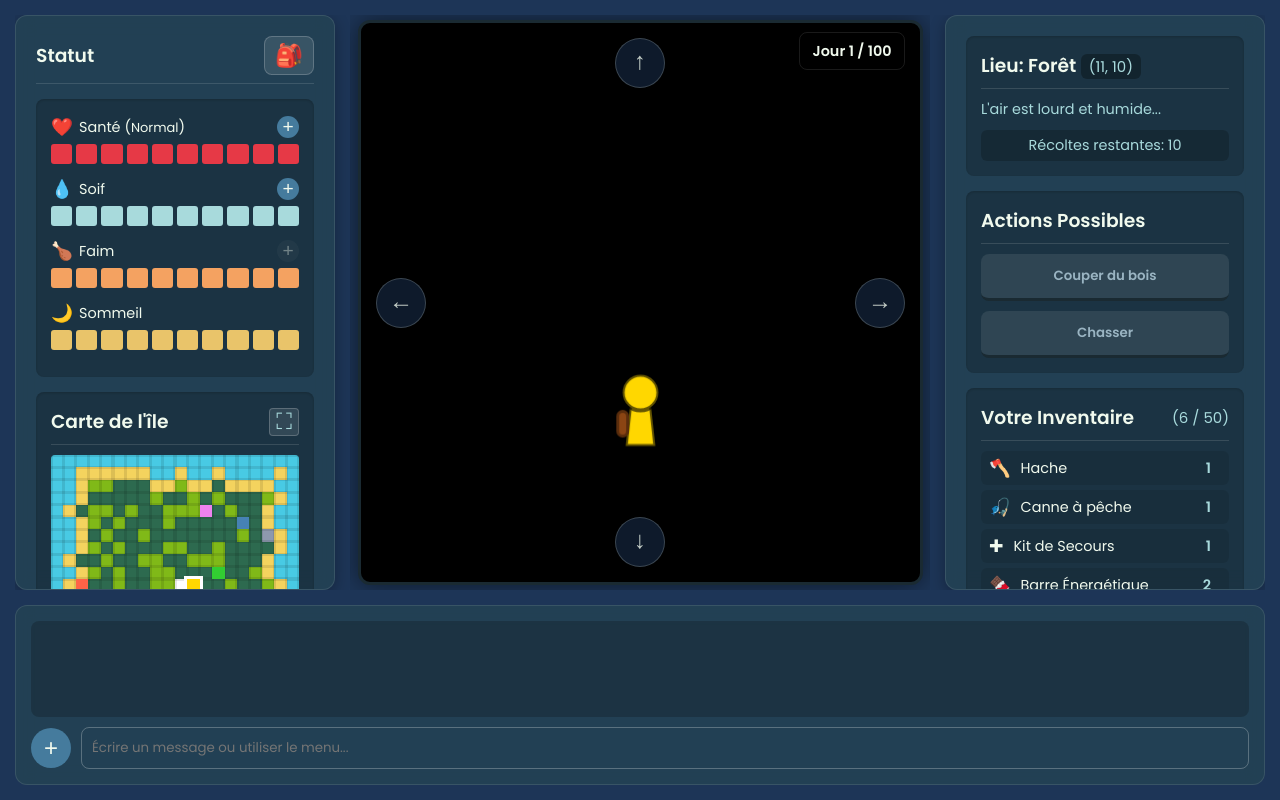
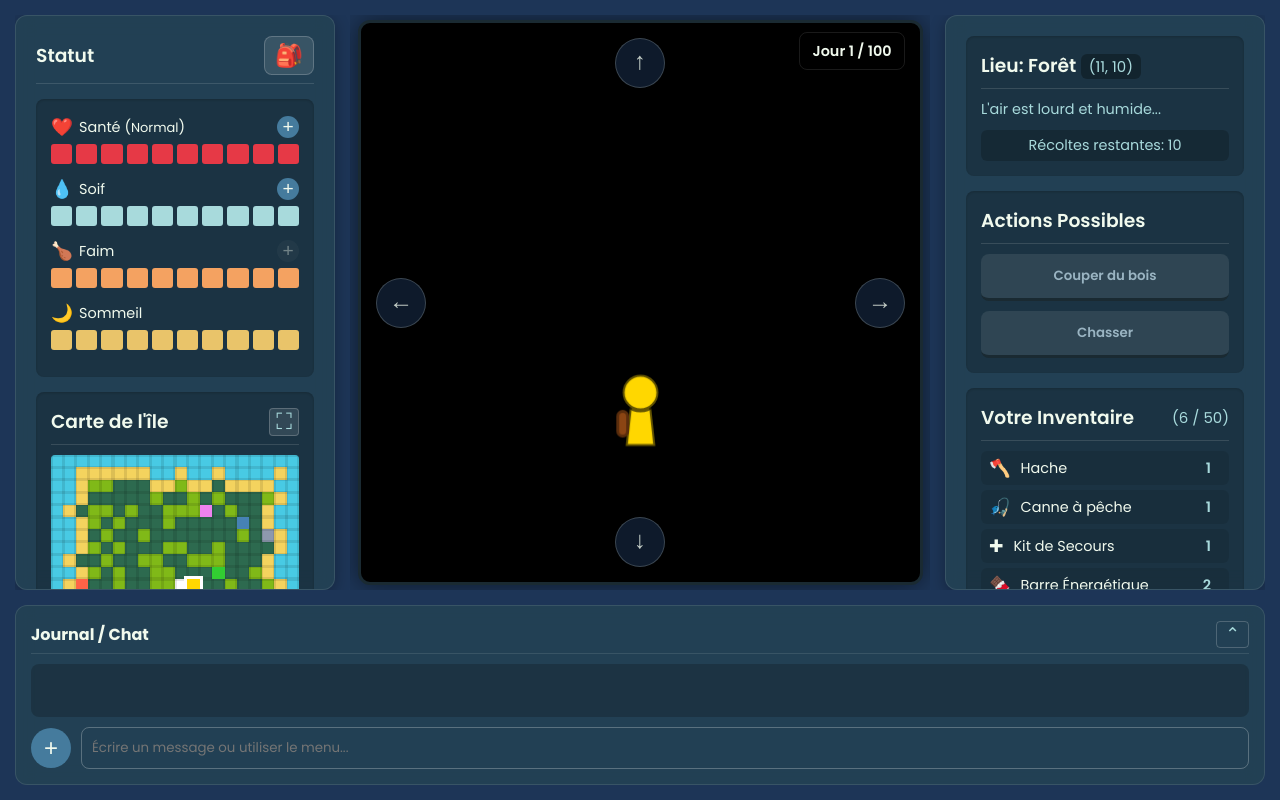
Before and after one commit to gabetv/100, a plain HTML site: page index.html in a window 1280 px wide. Drawn offline with Linux system fonts and the light colour scheme; animation ran at ten frames a second.

Commit message:
Add files via upload

```diff
--- a/index.html
+++ b/index.html
@@ -102,6 +102,10 @@
         <!-- ### BARRE INFÉRIEURE ### -->
         <div id="bottom-bar">
             <div id="chat-container">
+                <div id="chat-header">
+                    <h3>Journal / Chat</h3>
+                    <button id="toggle-chat-size-btn" title="Agrandir/Réduire le chat">⌃</button>
+                </div>
                 <div id="chat-messages"></div>
                 <div id="chat-input-area">
                     <div id="quick-chat-menu">
--- a/js/main.js
+++ b/js/main.js
@@ -258,6 +258,17 @@ function setupEventListeners() {
     document.getElementById('consume-thirst-btn').addEventListener('click', () => handleConsumeClick('thirst'));
     document.getElementById('consume-hunger-btn').addEventListener('click', () => handleConsumeClick('hunger'));
 
+    UI.toggleChatSizeBtn.addEventListener('click', () => {
+        const isEnlarged = UI.bottomBarEl.classList.toggle('chat-enlarged');
+        if (isEnlarged) {
+            UI.toggleChatSizeBtn.textContent = '⌄'; // Flèche vers le bas
+            UI.toggleChatSizeBtn.title = "Réduire le chat";
+        } else {
+            UI.toggleChatSizeBtn.textContent = '⌃'; // Flèche vers le haut
+            UI.toggleChatSizeBtn.title = "Agrandir le chat";
+        }
+    });
+
     const quickChatButton = document.getElementById('quick-chat-button');
     const quickChatMenu = document.getElementById('quick-chat-menu');
     quickChatButton.addEventListener('click', () => quickChatMenu.classList.toggle('visible'));
--- a/js/ui/dom.js
+++ b/js/ui/dom.js
@@ -11,6 +11,8 @@ export const tileNameEl = document.getElementById('tile-name');
 export const tileDescriptionEl = document.getElementById('tile-description');
 export const actionsEl = document.getElementById('actions');
 export const chatInputEl = document.getElementById('chat-input-field');
+export const toggleChatSizeBtn = document.getElementById('toggle-chat-size-btn');
+export const bottomBarEl = document.getElementById('bottom-bar');
 export const dayCounterEl = document.getElementById('day-counter');
 
 // --- STATS JOUEUR ---
--- a/style.css
+++ b/style.css
@@ -71,8 +71,24 @@ body { font-family: 'Poppins', sans-serif; background-color: var(--bg-main); col
 #nav-north { top: 15px; left: 50%; transform: translateX(-50%); } #nav-north:hover { transform: translateX(-50%) scale(1.1); } #nav-south { bottom: 15px; left: 50%; transform: translateX(-50%); } #nav-south:hover { transform: translateX(-50%) scale(1.1); } #nav-west { left: 15px; top: 50%; transform: translateY(-50%); } #nav-west:hover { transform: translateY(-50%) scale(1.1); } #nav-east { right: 15px; top: 50%; transform: translateY(-50%); } #nav-east:hover { transform: translateY(-50%) scale(1.1); }
 
 /* BARRE INFÉRIEURE */
-#bottom-bar { background-color: var(--bg-panel); backdrop-filter: blur(10px); -webkit-backdrop-filter: blur(10px); height: 180px; flex-shrink: 0; display: flex; border-radius: var(--border-radius); padding: 15px; border: 1px solid rgba(255, 255, 255, 0.1); position: relative; z-index: 20; }
-#chat-container { width: 100%; display: flex; flex-direction: column; } #chat-messages { flex-grow: 1; overflow-y: auto; margin-bottom: 10px; background: rgba(0,0,0,0.2); padding: 10px; border-radius: 8px; min-height: 0; } .chat-message { margin-bottom: 8px; line-height: 1.4; } .chat-message.player { color: #a8dadc; } .chat-message.npc { color: #f4a261; } .chat-message.system { color: #e63946; font-style: italic; }
+#bottom-bar {
+    background-color: var(--bg-panel);
+    backdrop-filter: blur(10px);
+    -webkit-backdrop-filter: blur(10px);
+    height: 180px;
+    flex-shrink: 0;
+    display: flex;
+    border-radius: var(--border-radius);
+    padding: 15px;
+    border: 1px solid rgba(255, 255, 255, 0.1);
+    position: relative;
+    z-index: 20;
+    transition: height 0.3s ease-in-out;
+}
+#bottom-bar.chat-enlarged { height: 350px; }
+#chat-container { width: 100%; display: flex; flex-direction: column; }
+#chat-header { display: flex; justify-content: space-between; align-items: center; margin-bottom: 10px; padding-bottom: 5px; border-bottom: 1px solid rgba(255,255,255,0.1); } #chat-header h3 { margin: 0; border: none; padding: 0; font-size: 1em; } #toggle-chat-size-btn { background: transparent; border: 1px solid rgba(255,255,255,0.2); color: var(--text-secondary); cursor: pointer; border-radius: 4px; padding: 2px 8px; font-size: 1.1em; transition: all 0.2s; } #toggle-chat-size-btn:hover { background: var(--action-color); color: var(--text-light); }
+#chat-messages { flex-grow: 1; overflow-y: auto; margin-bottom: 10px; background: rgba(0,0,0,0.2); padding: 10px; border-radius: 8px; min-height: 0; } .chat-message { margin-bottom: 8px; line-height: 1.4; } .chat-message.player { color: #a8dadc; } .chat-message.npc { color: #f4a261; } .chat-message.system { color: #e63946; font-style: italic; }
 #chat-input-area { position: relative; flex-shrink: 0; display: flex; gap: 10px; align-items: center; } #chat-input-field { flex-grow: 1; background: none; border: 1px solid #ffffff40; border-radius: 8px; padding: 10px; color: var(--text-light); font-family: 'Poppins', sans-serif; } #chat-input-field:focus { outline: none; border-color: var(--action-color); }
 #quick-chat-button { background-color: var(--action-color); color: var(--text-light); border: none; border-radius: 50%; width: 40px; height: 40px; font-size: 1.5em; line-height: 40px; text-align: center; cursor: pointer; transition: background-color 0.2s; flex-shrink: 0; }
 #quick-chat-button:hover { background-color: #5e9ac4; } #quick-chat-menu { display: none; position: absolute; bottom: 110%; left: 0; background-color: #1a2a32; border-radius: 8px; box-shadow: 0 -4px 15px rgba(0,0,0,0.3); padding: 10px; z-index: 10; width: 300px; } #quick-chat-menu.visible { display: block; } .quick-chat-item { padding: 10px; cursor: pointer; border-radius: 4px; transition: background-color 0.2s; } .quick-chat-item:hover { background-color: var(--action-color); }
```
